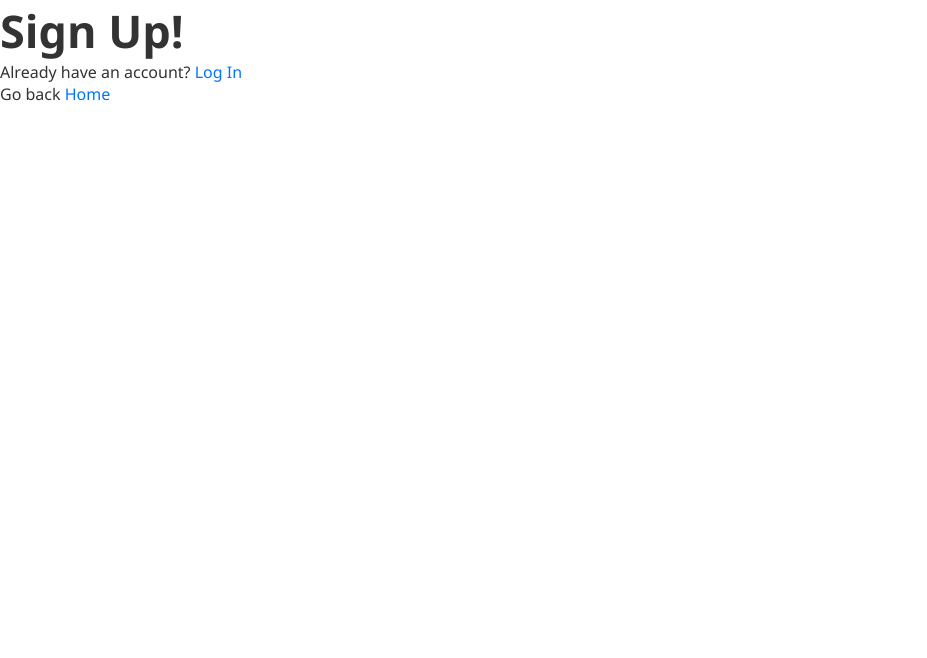
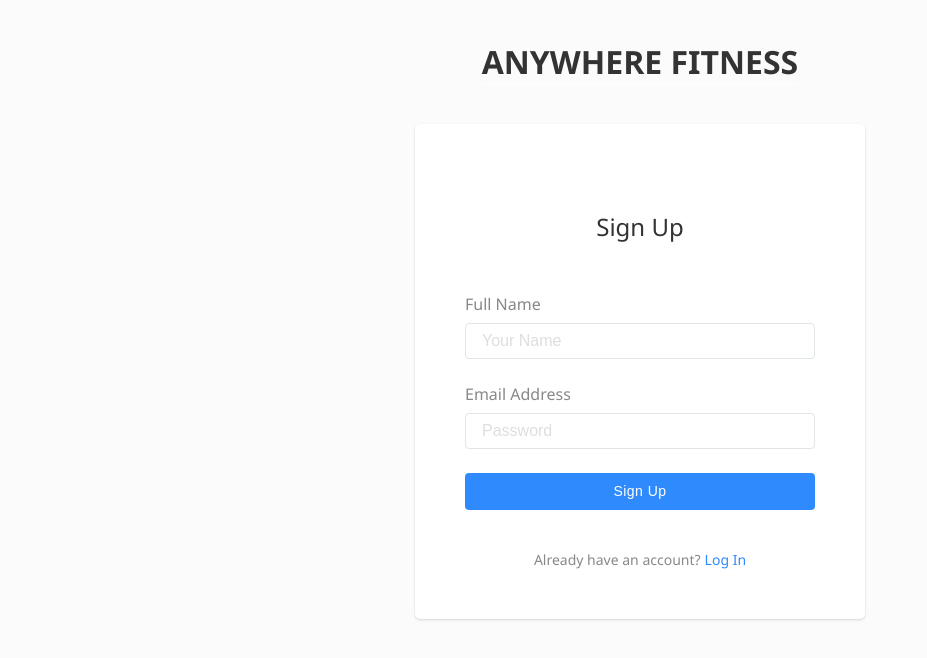
Before and after one commit to DanielReinagel/Anywhere-Fitness-Frontend, a React (Create React App) app: page /signup in a window 1280 px wide. Shown: the top 658 px of the page, without its empty margins (0-927 px from the left). Built offline with nearby package versions, Linux system fonts and the light colour scheme; no server answers.

Commit message:
Sign up page built

```diff
--- a/src/components/LogInPage.js
+++ b/src/components/LogInPage.js
@@ -9,7 +9,7 @@ import Button from '../components/Button';
 const LogInPage = () => {
   return (
     <EntryPage>
-      <PageHeader to='/'>ANYWHERE FITNESS</PageHeader>
+      <PageHeader to='/home'>ANYWHERE FITNESS</PageHeader>
       <EntryCard>
         <h2>Log In</h2>
         <form onSubmit={(e) => e.preventDefault()}>
--- a/src/components/SignUp.js
+++ b/src/components/SignUp.js
@@ -1,17 +1,34 @@
 import React from 'react';
 import { Link } from 'react-router-dom';
+import { EntryPage, PageHeader } from '../style';
+import EntryCard from '../components/EntryCard';
+import InputGroup from '../components/InputGroup';
+import Input from '../components/Input';
+import Button from '../components/Button';
 
 const SignUpPage = () => {
     return (
-        <>
-            <h1>Sign Up!</h1>
-            <span>
-                Already have an account?
-                <Link to='/login'> Log In</Link>
-            </span>
-            <br />
-            <span>Go back <Link to='/home'>Home</Link></span>
-        </>
+        <EntryPage>
+            <PageHeader to='/home'>ANYWHERE FITNESS</PageHeader>
+            <EntryCard>
+                <h2>Sign Up</h2>
+                <form onSubmit={(e) => e.preventDefault()}>
+                    <InputGroup>
+                        <label htmlFor='signup-name'>Full Name</label>
+                        <Input type='text' placeholder='Your Name' id='signup-name' />
+                    </InputGroup>
+                    <InputGroup>
+                        <label htmlFor='signup-email'>Email Address</label>
+                        <Input type='password' placeholder='Password' id='signup-password' />
+                    </InputGroup>
+                    <Button type='submit' full>Sign Up</Button>
+                </form>
+                <span>
+                    Already have an account?
+                    <Link to='/login'>Log In</Link>
+                </span>
+            </EntryCard>
+        </EntryPage>
     );
 }
 
```
